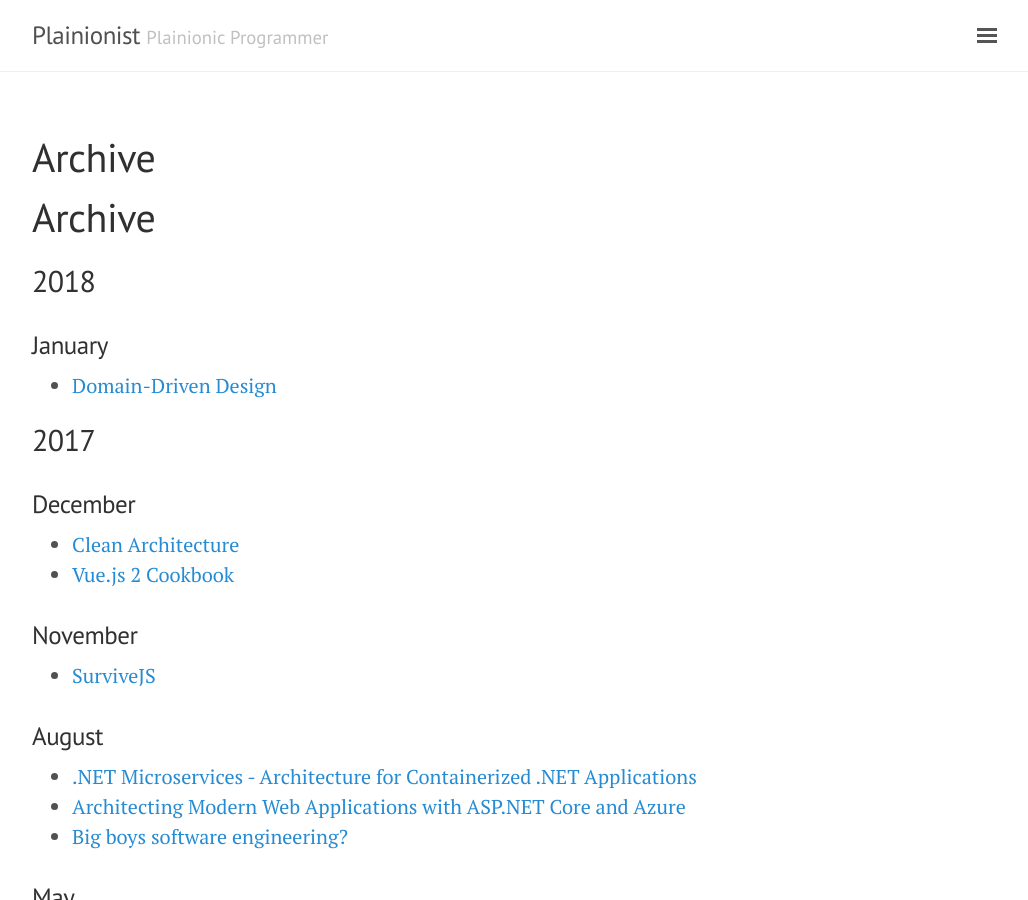
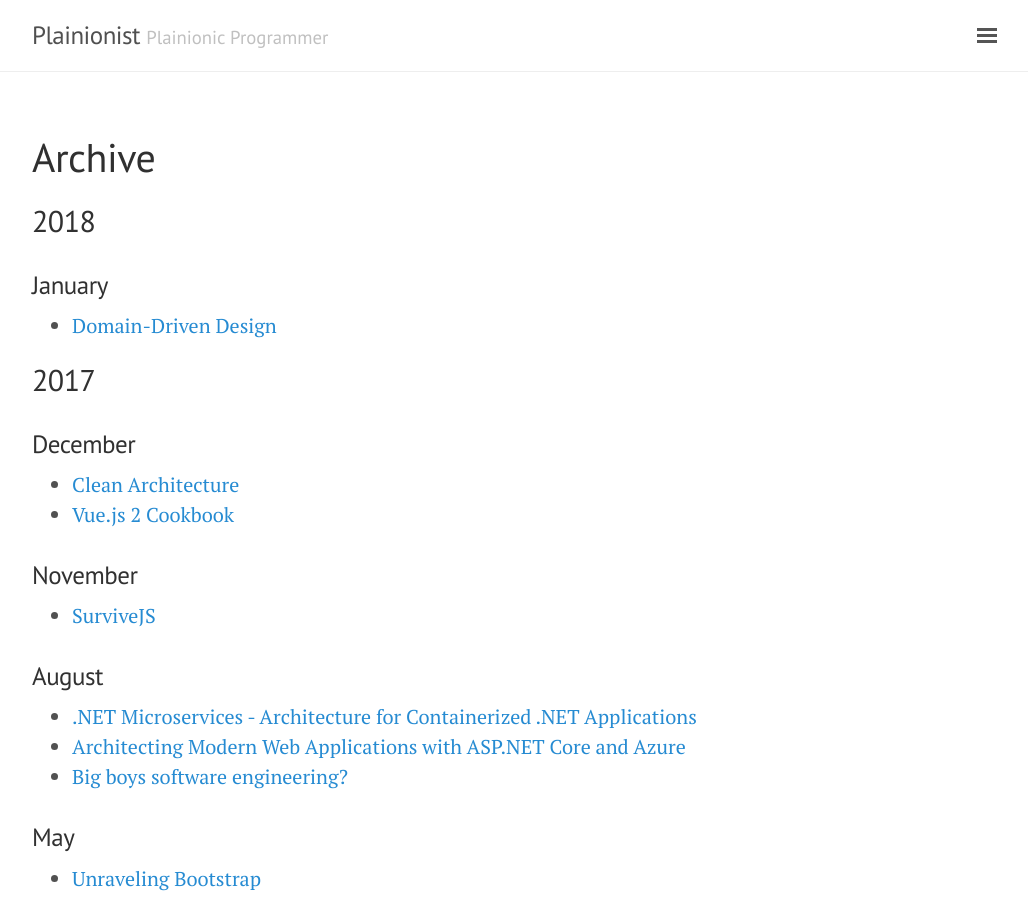
Before and after one commit to plainionist/plainionist.github.io, a Jekyll site: the page built from archive.html, in a window 1280 px wide and 900 px high. Shown: the whole window, without its empty margins (248-1276 px from the left). Built offline with Jekyll 4.4.1, drawn with Linux system fonts in a browser that asks for light colours.

Commit message:
excerpts

```diff
--- a/archive.html
+++ b/archive.html
@@ -2,9 +2,6 @@
 layout: page
 title: Archive
 ---
-
-<div class="page">
-    <h1 class="page-title">Archive</h1>
 
 {% for post in site.posts  %}
     {% capture this_year %}{{ post.date | date: "%Y" }}{% endcapture %}
@@ -37,4 +34,3 @@
         {% endif %}
     {% endif %}
 {% endfor %}
-</div>
--- a/index.html
+++ b/index.html
@@ -12,7 +12,7 @@
             </a>
         </h1>
         <span class="post-date">{{ post.date | date_to_string }}</span>
-        {{ post.excerpt }}
+        {{ post.content | strip_html | truncatewords:75 }}
     </div>
     {% endfor %}
 </div>
```
Lines whose indentation alone changed are shown as unchanged.
